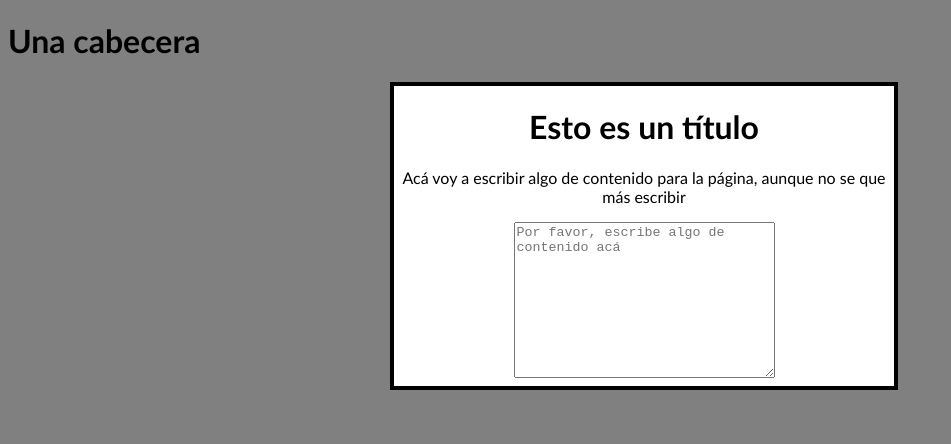
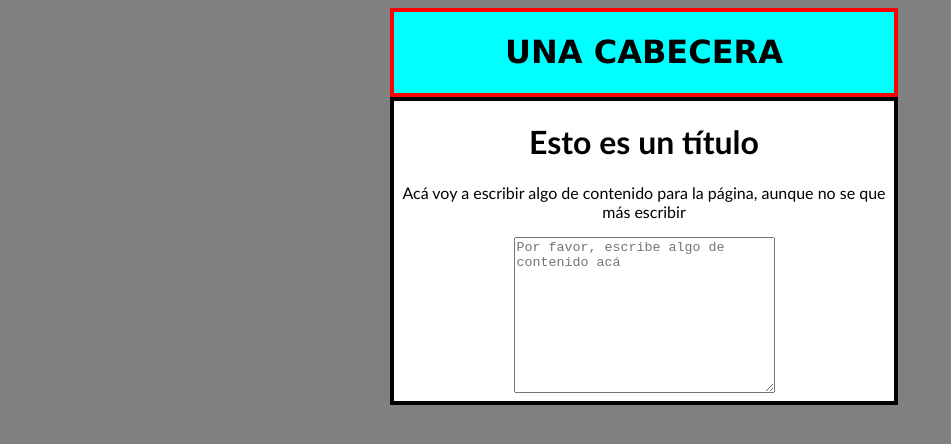
Before and after one commit to andrescf098/platzi-git-github, a plain HTML site: page index.html in a window 1280 px wide. Shown: the whole page, without its empty margins (0-951 px from the left). Drawn offline with Linux system fonts and the light colour scheme.

Commit message:
Agregando estilos a la cabecera

```diff
--- a/index.html
+++ b/index.html
@@ -9,7 +9,7 @@
 </head>
 <body>
     <div class="cabecera" >
-        <h1>Una cabecera</h1>
+        <h1>UNA CABECERA</h1>
     </div>
     <div class="container">
         <div id="post">
--- a/styles.css
+++ b/styles.css
@@ -1,6 +1,15 @@
 body {
     font-family: 'Gill Sans', 'Gill Sans MT', Calibri, 'Trebuchet MS', sans-serif;
     background-color: gray;
+}
+.cabecera {
+    position: relative;
+    left: calc(50% - 250px);
+    width: 500px;
+    border: 4px solid red;
+    background-color: aqua;
+    text-align: center;
+    font-family: 'Lucida Sans', 'Lucida Sans Regular', 'Lucida Grande', 'Lucida Sans Unicode', Geneva, Verdana, sans-serif;
 }
 .container {
     text-align: center;
```
